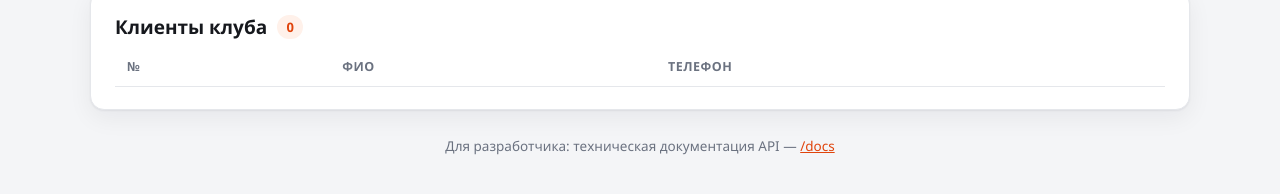
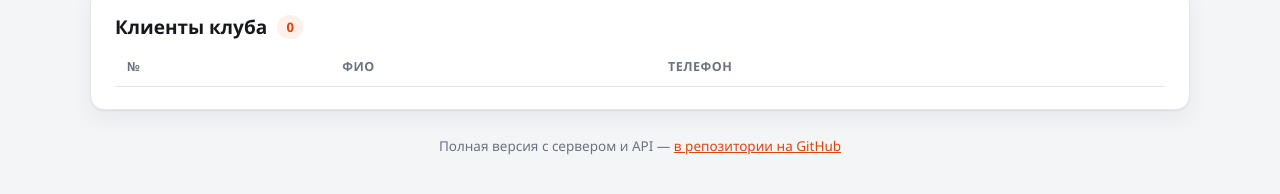
Before and after one commit to bogdan-skalikov/fitness-api, a plain HTML site: page docs/index.html in a window 1280 px wide. Shown: the part 474-668 px from the top of the page. Drawn offline with Linux system fonts and the light colour scheme; no server answers.

Commit message:
Демо: ссылка в подвале ведёт в репозиторий

```diff
--- a/docs/index.html
+++ b/docs/index.html
@@ -178,7 +178,7 @@
   </section>
 
   <footer class="footer">
-    Для разработчика: техническая документация API — <a href="/docs">/docs</a>
+    Полная версия с сервером и API — <a href="https://github.com/bogdan-skalikov/fitness-api">в репозитории на GitHub</a>
   </footer>
 </main>
 
```
